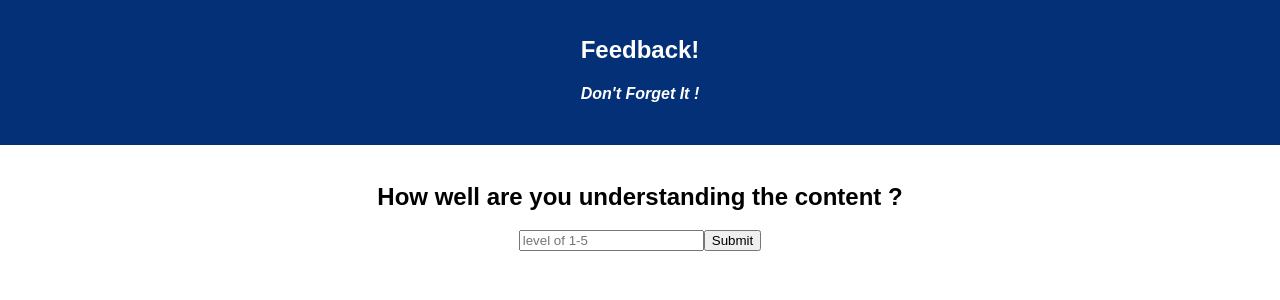
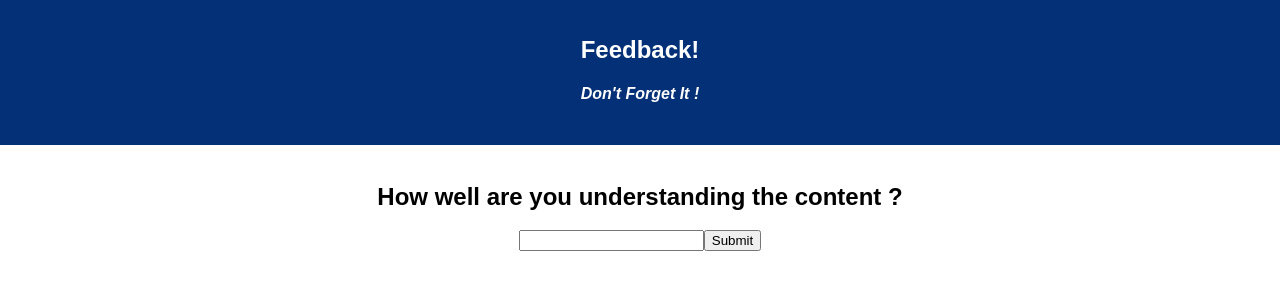
Before and after one commit to jessegjerde89/prime_feedback, a React (Create React App) app: page /#/understanding in a window 1280 px wide. Shown: the top 300 px of the page. Built offline with nearby package versions, Linux system fonts and the light colour scheme.

Commit message:
component understand built out

```diff
--- a/src/components/UnderComp/UnderComp.js
+++ b/src/components/UnderComp/UnderComp.js
@@ -5,20 +5,42 @@ import { Link } from 'react-router-dom'
 
 class UnderComp extends Component {
 
-// handleClick = (event) =>{
-//   event.preventDefault();
+state = {
+  student: {
+    understand: ''
+  }
+}
 
-// }
+handleChange = (newVal, event) => {
+  this.setState({
+    [newVal]: event.target.value
+  })
+}
+
+handleSubmit = (event) => {
+  event.preventDefault();
+  this.sendToReview(this.state.student)
+}
+
+sendToReview = (student) => {
+  let view = {
+    understand: student.understand
+  }
+  this.props.dispatch({ type: 'UNDERSTAND', payload: view})
+}
+
 
 
 
   render() {
     return (
       <div >
+        <form onSubmit={this.handleSubmit} >
         <h2>How well are you understanding the content ?</h2>
-        <input type="number" placeholder="level of 1-5" />
+        <input className='understand' type="number" onChange={(e) => this.handleChange(e)} />
         <Link to='/supported'><button>Submit</button></Link>
         <br/>
+        </form>
       </div>
     );
   }
```
